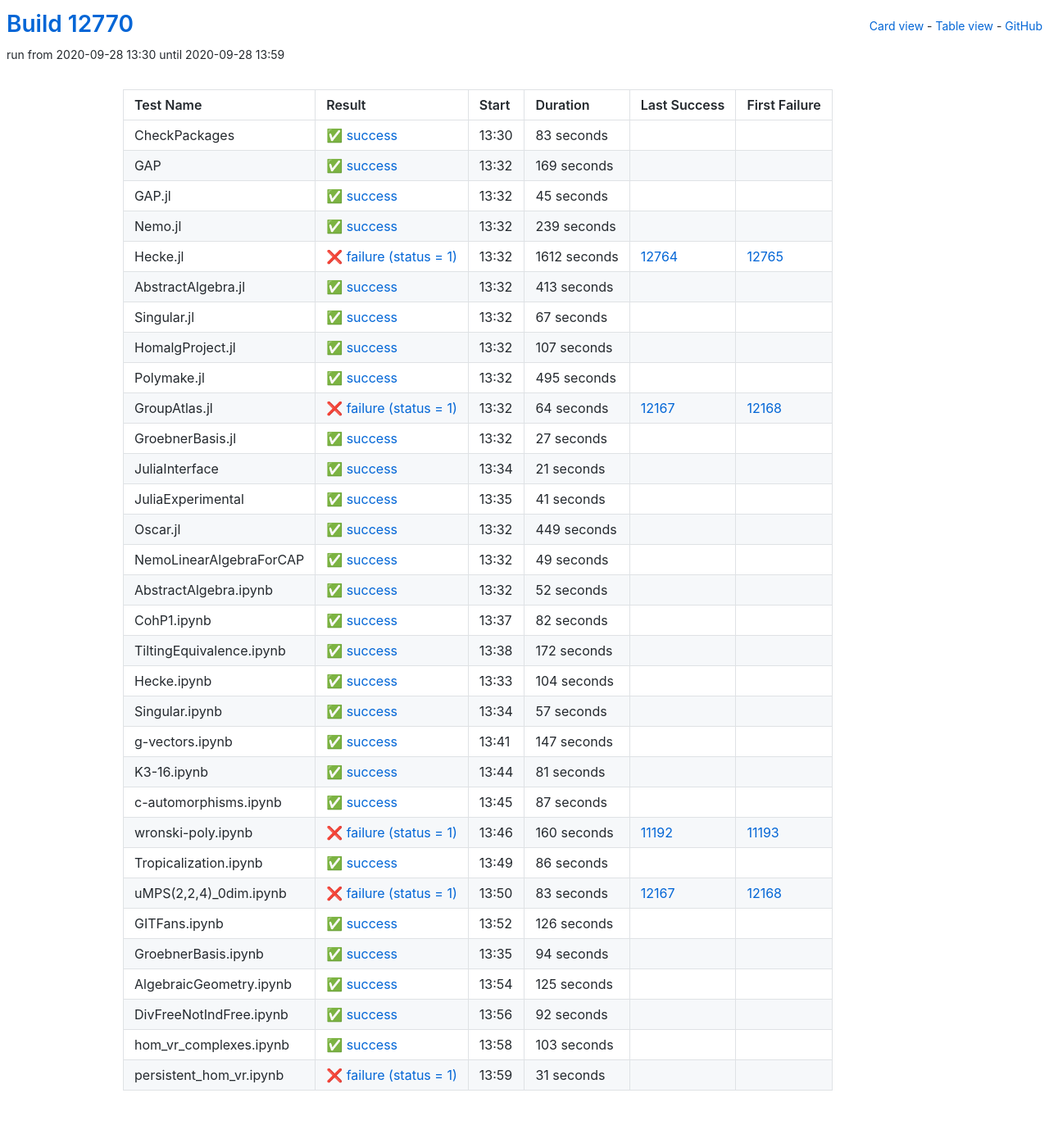
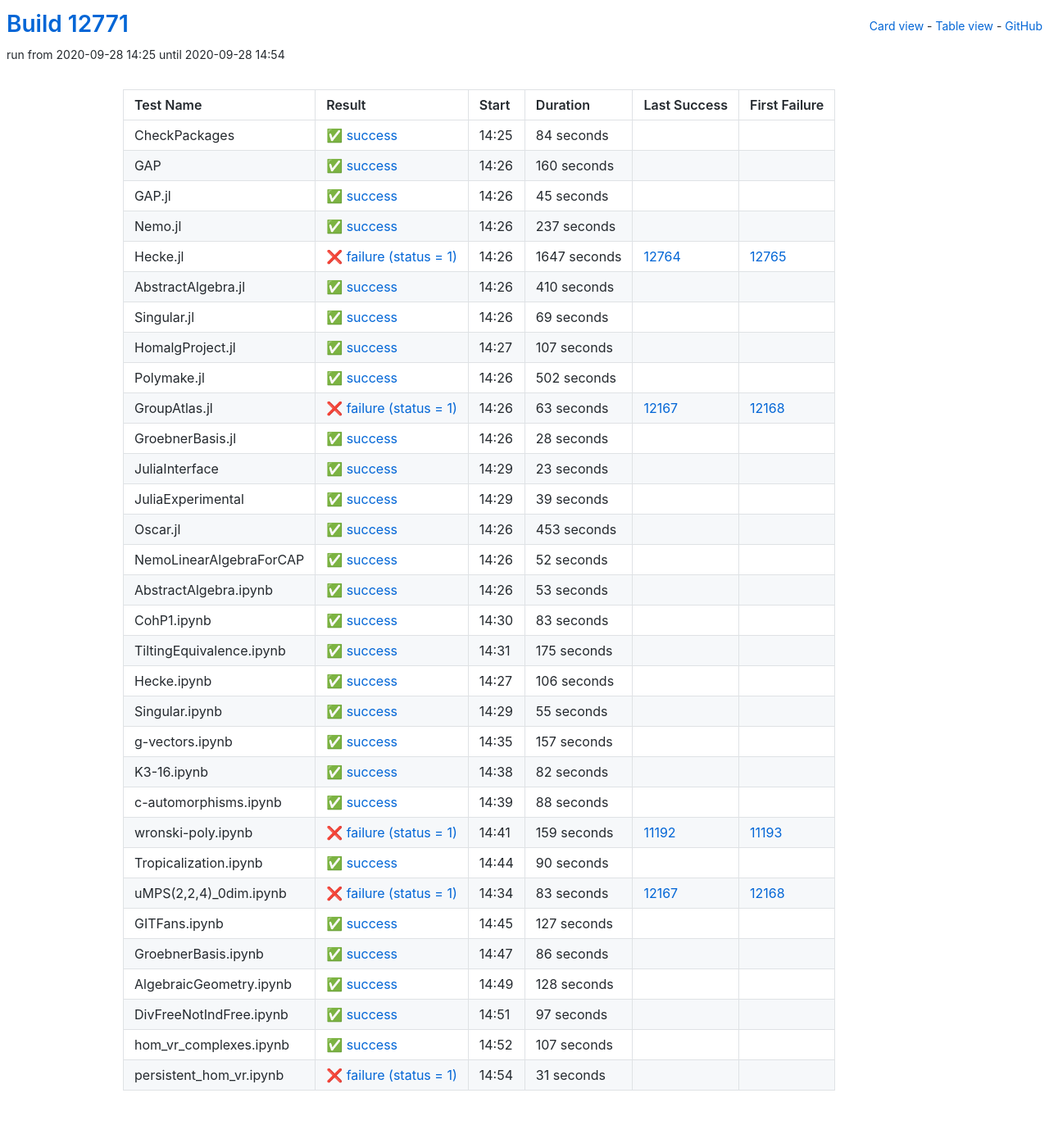
Before and after one commit to oscar-system/oscar-ci-status, a Jekyll site: the page built from table.html, in a window 1280 px wide. Shown: the whole page at 82% size. Built offline with Jekyll 4.4.1, drawn with Linux system fonts in a browser that asks for light colours.

Commit message:
Build #12771

```diff
--- a/_data/ci.yml
+++ b/_data/ci.yml
@@ -1,6 +1,6 @@
 ---
-build: 12770
-build_url: https://oscarci.mathematik.uni-kl.de/job/oscar/12770/
+build: 12771
+build_url: https://oscarci.mathematik.uni-kl.de/job/oscar/12771/
 job: oscar
 organization: oscar-system
 repo: oscar-ci-status
@@ -8,32 +8,32 @@
 tests:
 - name: CheckPackages
   id: checkpackages
-  log: https://oscarci.mathematik.uni-kl.de/job/oscar/12770/artifact/logs/build-12770/CheckPackages.log
-  start: 2020-09-28 13:30
+  log: https://oscarci.mathematik.uni-kl.de/job/oscar/12771/artifact/logs/build-12771/CheckPackages.log
+  start: 2020-09-28 14:25
   success: true
   exitcode: 0
   status: success
-  duration: 83
+  duration: 84
   last_success: false
   last_success_url:
   first_failure: false
   first_failure_url:
 - name: GAP
   id: gap
-  log: https://oscarci.mathematik.uni-kl.de/job/oscar/12770/artifact/logs/build-12770/GAP.log
-  start: 2020-09-28 13:32
+  log: https://oscarci.mathematik.uni-kl.de/job/oscar/12771/artifact/logs/build-12771/GAP.log
+  start: 2020-09-28 14:26
   success: true
   exitcode: 0
   status: success
-  duration: 169
+  duration: 160
   last_success: false
   last_success_url:
   first_failure: false
   first_failure_url:
 - name: GAP.jl
   id: gap-jl
-  log: https://oscarci.mathematik.uni-kl.de/job/oscar/12770/artifact/logs/build-12770/GAP.jl.log
-  start: 2020-09-28 13:32
+  log: https://oscarci.mathematik.uni-kl.de/job/oscar/12771/artifact/logs/build-12771/GAP.jl.log
+  start: 2020-09-28 14:26
   success: true
   exitcode: 0
   status: success
@@ -44,56 +44,56 @@
   first_failure_url:
 - name: Nemo.jl
   id: nemo-jl
-  log: https://oscarci.mathematik.uni-kl.de/job/oscar/12770/artifact/logs/build-12770/Nemo.jl.log
-  start: 2020-09-28 13:32
+  log: https://oscarci.mathematik.uni-kl.de/job/oscar/12771/artifact/logs/build-12771/Nemo.jl.log
+  start: 2020-09-28 14:26
   success: true
   exitcode: 0
   status: success
-  duration: 239
+  duration: 237
   last_success: false
   last_success_url:
   first_failure: false
   first_failure_url:
 - name: Hecke.jl
   id: hecke-jl
-  log: https://oscarci.mathematik.uni-kl.de/job/oscar/12770/artifact/logs/build-12770/Hecke.jl.log
-  start: 2020-09-28 13:32
+  log: https://oscarci.mathematik.uni-kl.de/job/oscar/12771/artifact/logs/build-12771/Hecke.jl.log
+  start: 2020-09-28 14:26
   success: false
   exitcode: 1
   status: failure
-  duration: 1612
+  duration: 1647
   last_success: 12764
   last_success_url: https://oscarci.mathematik.uni-kl.de/job/oscar/12764/
   first_failure: 12765
   first_failure_url: https://oscarci.mathematik.uni-kl.de/job/oscar/12765/
 - name: AbstractAlgebra.jl
   id: abstractalgebra-jl
-  log: https://oscarci.mathematik.uni-kl.de/job/oscar/12770/artifact/logs/build-12770/AbstractAlgebra.jl.log
-  start: 2020-09-28 13:32
+  log: https://oscarci.mathematik.uni-kl.de/job/oscar/12771/artifact/logs/build-12771/AbstractAlgebra.jl.log
+  start: 2020-09-28 14:26
   success: true
   exitcode: 0
   status: success
-  duration: 413
+  duration: 410
   last_success: false
   last_success_url:
   first_failure: false
   first_failure_url:
 - name: Singular.jl
   id: singular-jl
-  log: https://oscarci.mathematik.uni-kl.de/job/oscar/12770/artifact/logs/build-12770/Singular.jl.log
-  start: 2020-09-28 13:32
+  log: https://oscarci.mathematik.uni-kl.de/job/oscar/12771/artifact/logs/build-12771/Singular.jl.log
+  start: 2020-09-28 14:26
   success: true
   exitcode: 0
   status: success
-  duration: 67
+  duration: 69
   last_success: false
   last_success_url:
   first_failure: false
   first_failure_url:
 - name: HomalgProject.jl
   id: homalgproject-jl
-  log: https://oscarci.mathematik.uni-kl.de/job/oscar/12770/artifact/logs/build-12770/HomalgProject.jl.log
-  start: 2020-09-28 13:32
+  log: https://oscarci.mathematik.uni-kl.de/job/oscar/12771/artifact/logs/build-12771/HomalgProject.jl.log
+  start: 2020-09-28 14:27
   success: true
   exitcode: 0
   status: success
@@ -104,92 +104,80 @@
   first_failure_url:
 - name: Polymake.jl
   id: polymake-jl
-  log: https://oscarci.mathematik.uni-kl.de/job/oscar/12770/artifact/logs/build-12770/Polymake.jl.log
-  start: 2020-09-28 13:32
+  log: https://oscarci.mathematik.uni-kl.de/job/oscar/12771/artifact/logs/build-12771/Polymake.jl.log
+  start: 2020-09-28 14:26
   success: true
   exitcode: 0
   status: success
-  duration: 495
+  duration: 502
   last_success: false
   last_success_url:
   first_failure: false
   first_failure_url:
 - name: GroupAtlas.jl
   id: groupatlas-jl
-  log: https://oscarci.mathematik.uni-kl.de/job/oscar/12770/artifact/logs/build-12770/GroupAtlas.jl.log
-  start: 2020-09-28 13:32
+  log: https://oscarci.mathematik.uni-kl.de/job/oscar/12771/artifact/logs/build-12771/GroupAtlas.jl.log
+  start: 2020-09-28 14:26
   success: false
   exitcode: 1
   status: failure
-  duration: 64
+  duration: 63
   last_success: 12167
   last_success_url: https://oscarci.mathematik.uni-kl.de/job/oscar/12167/
   first_failure: 12168
   first_failure_url: https://oscarci.mathematik.uni-kl.de/job/oscar/12168/
 - name: GroebnerBasis.jl
   id: groebnerbasis-jl
-  log: https://oscarci.mathematik.uni-kl.de/job/oscar/12770/artifact/logs/build-12770/GroebnerBasis.jl.log
-  start: 2020-09-28 13:32
+  log: https://oscarci.mathematik.uni-kl.de/job/oscar/12771/artifact/logs/build-12771/GroebnerBasis.jl.log
+  start: 2020-09-28 14:26
   success: true
   exitcode: 0
   status: success
-  duration: 27
+  duration: 28
   last_success: false
   last_success_url:
   first_failure: false
   first_failure_url:
 - name: JuliaInterface
   id: juliainterface
-  log: https://oscarci.mathematik.uni-kl.de/job/oscar/12770/artifact/logs/build-12770/JuliaInterface.log
-  start: 2020-09-28 13:34
+  log: https://oscarci.mathematik.uni-kl.de/job/oscar/12771/artifact/logs/build-12771/JuliaInterface.log
+  start: 2020-09-28 14:29
   success: true
   exitcode: 0
   status: success
-  duration: 21
+  duration: 23
   last_success: false
   last_success_url:
   first_failure: false
   first_failure_url:
 - name: JuliaExperimental
   id: juliaexperimental
-  log: https://oscarci.mathematik.uni-kl.de/job/oscar/12770/artifact/logs/build-12770/JuliaExperimental.log
-  start: 2020-09-28 13:35
+  log: https://oscarci.mathematik.uni-kl.de/job/oscar/12771/artifact/logs/build-12771/JuliaExperimental.log
+  start: 2020-09-28 14:29
   success: true
   exitcode: 0
   status: success
-  duration: 41
+  duration: 39
   last_success: false
   last_success_url:
   first_failure: false
   first_failure_url:
 - name: Oscar.jl
   id: oscar-jl
-  log: https://oscarci.mathematik.uni-kl.de/job/oscar/12770/artifact/logs/build-12770/Oscar.jl.log
-  start: 2020-09-28 13:32
+  log: https://oscarci.mathematik.uni-kl.de/job/oscar/12771/artifact/logs/build-12771/Oscar.jl.log
+  start: 2020-09-28 14:26
   success: true
   exitcode: 0
   status: success
-  duration: 449
+  duration: 453
   last_success: false
   last_success_url:
   first_failure: false
   first_failure_url:
 - name: NemoLinearAlgebraForCAP
   id: nemolinearalgebraforcap
-  log: https://oscarci.mathematik.uni-kl.de/job/oscar/12770/artifact/logs/build-12770/NemoLinearAlgebraForCAP.log
-  start: 2020-09-28 13:32
-  success: true
-  exitcode: 0
-  status: success
-  duration: 49
-  last_success: false
-  last_success_url:
-  first_failure: false
-  first_failure_url:
-- name: AbstractAlgebra.ipynb
-  id: abstractalgebra-ipynb
-  log: https://oscarci.mathematik.uni-kl.de/job/oscar/12770/artifact/logs/build-12770/AbstractAlgebra.ipynb.log
-  start: 2020-09-28 13:32
+  log: https://oscarci.mathematik.uni-kl.de/job/oscar/12771/artifact/logs/build-12771/NemoLinearAlgebraForCAP.log
+  start: 2020-09-28 14:26
   success: true
   exitcode: 0
   status: success
@@ -198,10 +186,82 @@
   last_success_url:
   first_failure: false
   first_failure_url:
+- name: AbstractAlgebra.ipynb
+  id: abstractalgebra-ipynb
+  log: https://oscarci.mathematik.uni-kl.de/job/oscar/12771/artifact/logs/build-12771/AbstractAlgebra.ipynb.log
+  start: 2020-09-28 14:26
+  success: true
+  exitcode: 0
+  status: success
+  duration: 53
+  last_success: false
+  last_success_url:
+  first_failure: false
+  first_failure_url:
 - name: CohP1.ipynb
   id: cohp1-ipynb
-  log: https://oscarci.mathematik.uni-kl.de/job/oscar/12770/artifact/logs/build-12770/CohP1.ipynb.log
-  start: 2020-09-28 13:37
+  log: https://oscarci.mathematik.uni-kl.de/job/oscar/12771/artifact/logs/build-12771/CohP1.ipynb.log
+  start: 2020-09-28 14:30
+  success: true
+  exitcode: 0
+  status: success
+  duration: 83
+  last_success: false
+  last_success_url:
+  first_failure: false
+  first_failure_url:
+- name: TiltingEquivalence.ipynb
+  id: tiltingequivalence-ipynb
+  log: https://oscarci.mathematik.uni-kl.de/job/oscar/12771/artifact/logs/build-12771/TiltingEquivalence.ipynb.log
+  start: 2020-09-28 14:31
+  success: true
+  exitcode: 0
+  status: success
+  duration: 175
+  last_success: false
+  last_success_url:
+  first_failure: false
+  first_failure_url:
+- name: Hecke.ipynb
+  id: hecke-ipynb
+  log: https://oscarci.mathematik.uni-kl.de/job/oscar/12771/artifact/logs/build-12771/Hecke.ipynb.log
+  start: 2020-09-28 14:27
+  success: true
+  exitcode: 0
+  status: success
+  duration: 106
+  last_success: false
+  last_success_url:
+  first_failure: false
+  first_failure_url:
+- name: Singular.ipynb
+  id: singular-ipynb
+  log: https://oscarci.mathematik.uni-kl.de/job/oscar/12771/artifact/logs/build-12771/Singular.ipynb.log
+  start: 2020-09-28 14:29
+  success: true
+  exitcode: 0
+  status: success
+  duration: 55
+  last_success: false
+  last_success_url:
+  first_failure: false
+  first_failure_url:
+- name: g-vectors.ipynb
+  id: g-vectors-ipynb
+  log: https://oscarci.mathematik.uni-kl.de/job/oscar/12771/artifact/logs/build-12771/g-vectors.ipynb.log
+  start: 2020-09-28 14:35
+  success: true
+  exitcode: 0
+  status: success
+  duration: 157
+  last_success: false
+  last_success_url:
+  first_failure: false
+  first_failure_url:
+- name: K3-16.ipynb
+  id: k3-16-ipynb
+  log: https://oscarci.mathematik.uni-kl.de/job/oscar/12771/artifact/logs/build-12771/K3-16.ipynb.log
+  start: 2020-09-28 14:38
   success: true
   exitcode: 0
   status: success
@@ -210,106 +270,46 @@
   last_success_url:
   first_failure: false
   first_failure_url:
-- name: TiltingEquivalence.ipynb
-  id: tiltingequivalence-ipynb
-  log: https://oscarci.mathematik.uni-kl.de/job/oscar/12770/artifact/logs/build-12770/TiltingEquivalence.ipynb.log
-  start: 2020-09-28 13:38
+- name: c-automorphisms.ipynb
+  id: c-automorphisms-ipynb
+  log: https://oscarci.mathematik.uni-kl.de/job/oscar/12771/artifact/logs/build-12771/c-automorphisms.ipynb.log
+  start: 2020-09-28 14:39
   success: true
   exitcode: 0
   status: success
-  duration: 172
-  last_success: false
-  last_success_url:
-  first_failure: false
-  first_failure_url:
-- name: Hecke.ipynb
-  id: hecke-ipynb
-  log: https://oscarci.mathematik.uni-kl.de/job/oscar/12770/artifact/logs/build-12770/Hecke.ipynb.log
-  start: 2020-09-28 13:33
-  success: true
-  exitcode: 0
-  status: success
-  duration: 104
-  last_success: false
-  last_success_url:
-  first_failure: false
-  first_failure_url:
-- name: Singular.ipynb
-  id: singular-ipynb
-  log: https://oscarci.mathematik.uni-kl.de/job/oscar/12770/artifact/logs/build-12770/Singular.ipynb.log
-  start: 2020-09-28 13:34
-  success: true
-  exitcode: 0
-  status: success
-  duration: 57
-  last_success: false
-  last_success_url:
-  first_failure: false
-  first_failure_url:
-- name: g-vectors.ipynb
-  id: g-vectors-ipynb
-  log: https://oscarci.mathematik.uni-kl.de/job/oscar/12770/artifact/logs/build-12770/g-vectors.ipynb.log
-  start: 2020-09-28 13:41
-  success: true
-  exitcode: 0
-  status: success
-  duration: 147
-  last_success: false
-  last_success_url:
-  first_failure: false
-  first_failure_url:
-- name: K3-16.ipynb
-  id: k3-16-ipynb
-  log: https://oscarci.mathematik.uni-kl.de/job/oscar/12770/artifact/logs/build-12770/K3-16.ipynb.log
-  start: 2020-09-28 13:44
-  success: true
-  exitcode: 0
-  status: success
-  duration: 81
-  last_success: false
-  last_success_url:
-  first_failure: false
-  first_failure_url:
-- name: c-automorphisms.ipynb
-  id: c-automorphisms-ipynb
-  log: https://oscarci.mathematik.uni-kl.de/job/oscar/12770/artifact/logs/build-12770/c-automorphisms.ipynb.log
-  start: 2020-09-28 13:45
-  success: true
-  exitcode: 0
-  status: success
-  duration: 87
+  duration: 88
   last_success: false
   last_success_url:
   first_failure: false
   first_failure_url:
 - name: wronski-poly.ipynb
   id: wronski-poly-ipynb
-  log: https://oscarci.mathematik.uni-kl.de/job/oscar/12770/artifact/logs/build-12770/wronski-poly.ipynb.log
-  start: 2020-09-28 13:46
+  log: https://oscarci.mathematik.uni-kl.de/job/oscar/12771/artifact/logs/build-12771/wronski-poly.ipynb.log
+  start: 2020-09-28 14:41
   success: false
   exitcode: 1
   status: failure
-  duration: 160
+  duration: 159
   last_success: 11192
   last_success_url: https://oscarci.mathematik.uni-kl.de/job/oscar/11192/
   first_failure: 11193
   first_failure_url: https://oscarci.mathematik.uni-kl.de/job/oscar/11193/
 - name: Tropicalization.ipynb
   id: tropicalization-ipynb
-  log: https://oscarci.mathematik.uni-kl.de/job/oscar/12770/artifact/logs/build-12770/Tropicalization.ipynb.log
-  start: 2020-09-28 13:49
+  log: https://oscarci.mathematik.uni-kl.de/job/oscar/12771/artifact/logs/build-12771/Tropicalization.ipynb.log
+  start: 2020-09-28 14:44
   success: true
   exitcode: 0
   status: success
-  duration: 86
+  duration: 90
   last_success: false
   last_success_url:
   first_failure: false
   first_failure_url:
 - name: uMPS(2,2,4)_0dim.ipynb
   id: umps-2-2-4-0dim-ipynb
-  log: https://oscarci.mathematik.uni-kl.de/job/oscar/12770/artifact/logs/build-12770/uMPS-2-2-4-_0dim.ipynb.log
-  start: 2020-09-28 13:50
+  log: https://oscarci.mathematik.uni-kl.de/job/oscar/12771/artifact/logs/build-12771/uMPS-2-2-4-_0dim.ipynb.log
+  start: 2020-09-28 14:34
   success: false
   exitcode: 1
   status: failure
@@ -320,68 +320,68 @@
   first_failure_url: https://oscarci.mathematik.uni-kl.de/job/oscar/12168/
 - name: GITFans.ipynb
   id: gitfans-ipynb
-  log: https://oscarci.mathematik.uni-kl.de/job/oscar/12770/artifact/logs/build-12770/GITFans.ipynb.log
-  start: 2020-09-28 13:52
+  log: https://oscarci.mathematik.uni-kl.de/job/oscar/12771/artifact/logs/build-12771/GITFans.ipynb.log
+  start: 2020-09-28 14:45
   success: true
   exitcode: 0
   status: success
-  duration: 126
+  duration: 127
   last_success: false
   last_success_url:
   first_failure: false
   first_failure_url:
 - name: GroebnerBasis.ipynb
   id: groebnerbasis-ipynb
-  log: https://oscarci.mathematik.uni-kl.de/job/oscar/12770/artifact/logs/build-12770/GroebnerBasis.ipynb.log
-  start: 2020-09-28 13:35
+  log: https://oscarci.mathematik.uni-kl.de/job/oscar/12771/artifact/logs/build-12771/GroebnerBasis.ipynb.log
+  start: 2020-09-28 14:47
   success: true
   exitcode: 0
   status: success
-  duration: 94
+  duration: 86
   last_success: false
   last_success_url:
   first_failure: false
   first_failure_url:
 - name: AlgebraicGeometry.ipynb
   id: algebraicgeometry-ipynb
-  log: https://oscarci.mathematik.uni-kl.de/job/oscar/12770/artifact/logs/build-12770/AlgebraicGeometry.ipynb.log
-  start: 2020-09-28 13:54
+  log: https://oscarci.mathematik.uni-kl.de/job/oscar/12771/artifact/logs/build-12771/AlgebraicGeometry.ipynb.log
+  start: 2020-09-28 14:49
   success: true
   exitcode: 0
   status: success
-  duration: 125
+  duration: 128
   last_success: false
   last_success_url:
   first_failure: false
   first_failure_url:
 - name: DivFreeNotIndFree.ipynb
   id: divfreenotindfree-ipynb
-  log: https://oscarci.mathematik.uni-kl.de/job/oscar/12770/artifact/logs/build-12770/DivFreeNotIndFree.ipynb.log
-  start: 2020-09-28 13:56
+  log: https://oscarci.mathematik.uni-kl.de/job/oscar/12771/artifact/logs/build-12771/DivFreeNotIndFree.ipynb.log
+  start: 2020-09-28 14:51
   success: true
   exitcode: 0
   status: success
-  duration: 92
+  duration: 97
   last_success: false
   last_success_url:
   first_failure: false
   first_failure_url:
 - name: hom_vr_complexes.ipynb
   id: hom-vr-complexes-ipynb
-  log: https://oscarci.mathematik.uni-kl.de/job/oscar/12770/artifact/logs/build-12770/hom_vr_complexes.ipynb.log
-  start: 2020-09-28 13:58
+  log: https://oscarci.mathematik.uni-kl.de/job/oscar/12771/artifact/logs/build-12771/hom_vr_complexes.ipynb.log
+  start: 2020-09-28 14:52
   success: true
   exitcode: 0
   status: success
-  duration: 103
+  duration: 107
   last_success: false
   last_success_url:
   first_failure: false
   first_failure_url:
 - name: persistent_hom_vr.ipynb
   id: persistent-hom-vr-ipynb
-  log: https://oscarci.mathematik.uni-kl.de/job/oscar/12770/artifact/logs/build-12770/persistent_hom_vr.ipynb.log
-  start: 2020-09-28 13:59
+  log: https://oscarci.mathematik.uni-kl.de/job/oscar/12771/artifact/logs/build-12771/persistent_hom_vr.ipynb.log
+  start: 2020-09-28 14:54
   success: false
   exitcode: 1
   status: failure
```
Also changed, not shown: README.md.
